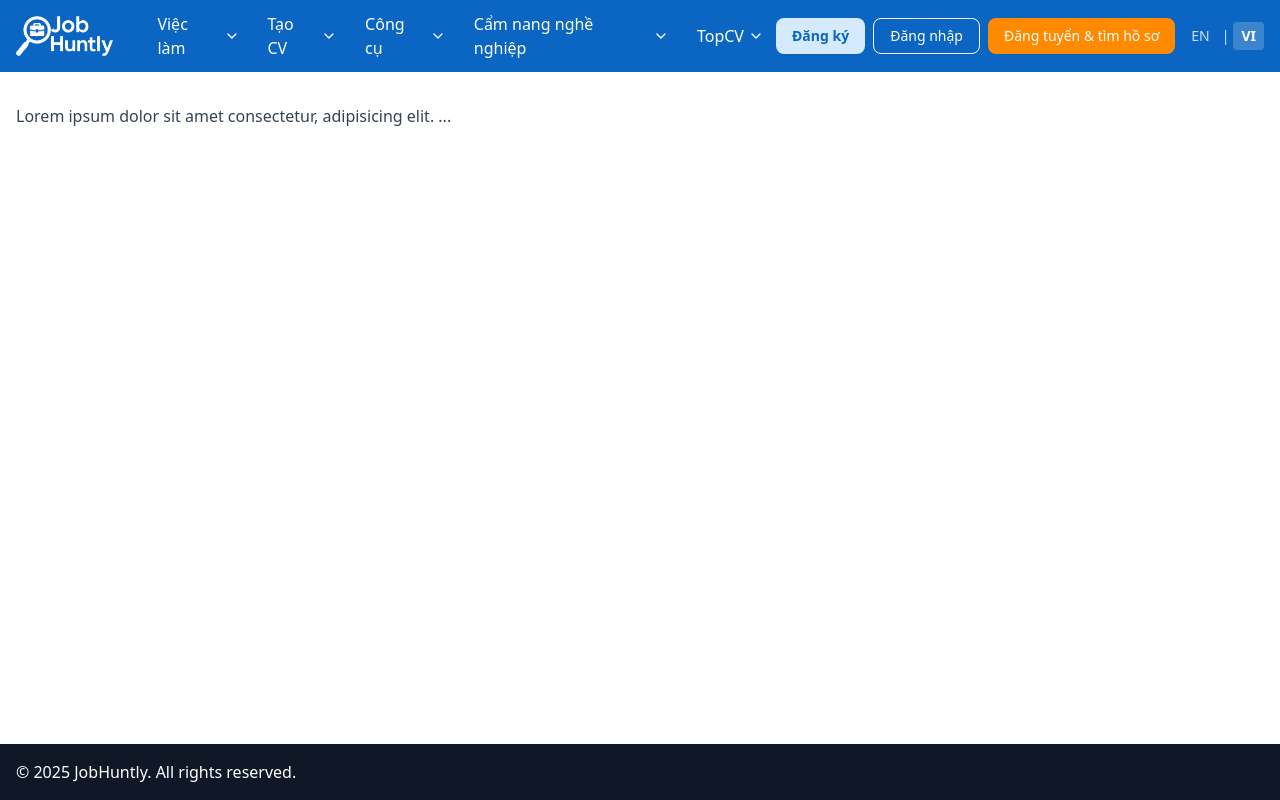
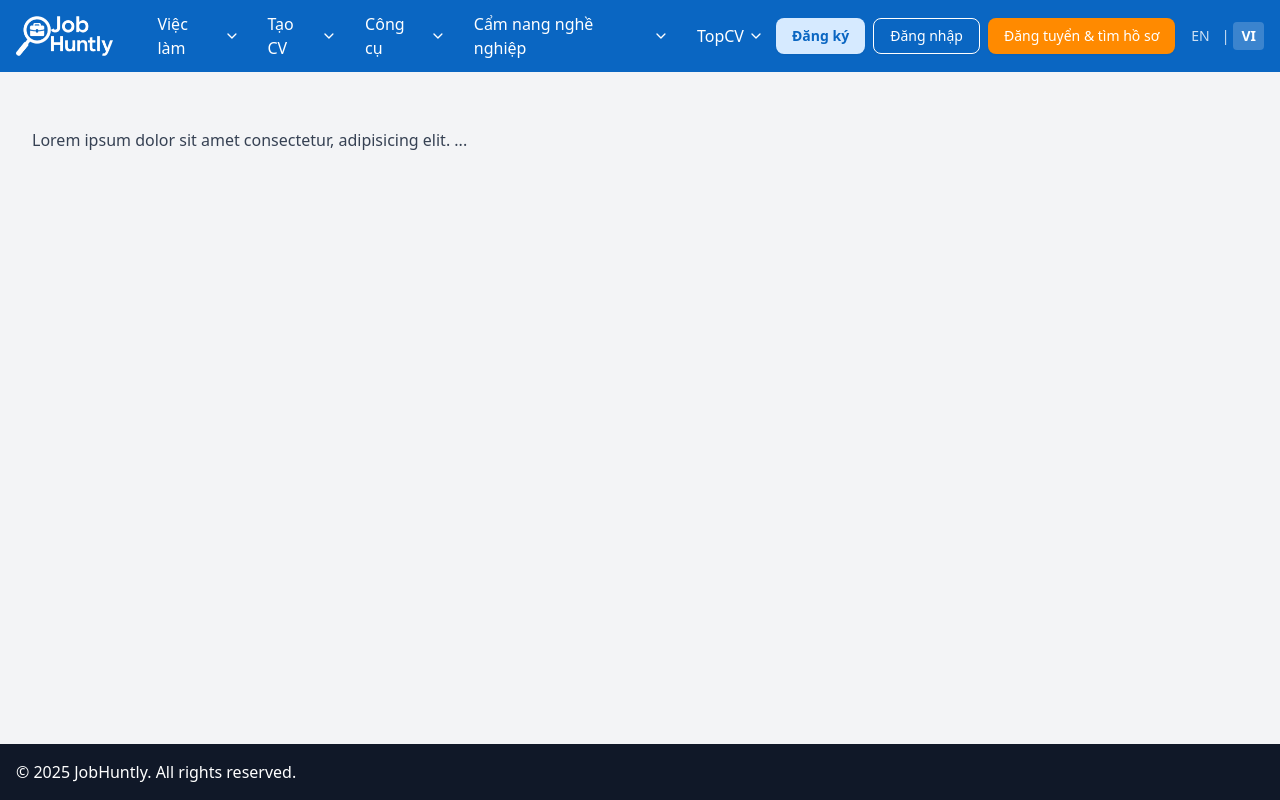
Before and after one commit to Group-3-KTC/job-huntly-user-app, a Next.js app: page / in a window 1280 px wide. Built offline with nearby package versions, Linux system fonts and the light colour scheme.

Commit message:
create layout

```diff
--- a/src/app/layout.jsx
+++ b/src/app/layout.jsx
@@ -1,14 +1,18 @@
-import { Footer } from "@/components/layout/Footer";
-import { Header } from "@/components/layout/Header";
+import ClientLayout from "@/layout/ClientLayout";
 import "@/styles/globals.css";
 
 export default function RootLayout({ children }) {
   return (
-    <html lang="en">
-      <body className="antialiased flex flex-col min-h-screen">
-        <Header />
-        <main className="flex-grow">{children}</main>
-        <Footer />
+    <html lang="vi">
+      <head>
+        <meta charSet="UTF-8" />
+        <meta httpEquiv="X-UA-Compatible" content="IE=edge" />
+        <link rel="icon" href="/img/client-fav.png" />
+      </head>
+      <body data-scrolling-animations="true">
+        <div className="sp-body ">
+          <ClientLayout>{children}</ClientLayout>
+        </div>
       </body>
     </html>
   );
--- /dev/null
+++ b/src/layout/ClientLayout.jsx
@@ -0,0 +1,14 @@
+import { Header } from "@/components/layout/Header";
+import { Footer } from "@/components/layout/Footer";
+
+export default function ClientLayout({ children }) {
+  return (
+    <div className="flex flex-col min-h-screen text-gray-900 bg-gray-100">
+      <Header />
+      <main className="flex-grow w-full px-4 py-6 mx-auto max-w-7xl">
+        {children}
+      </main>
+      <Footer />
+    </div>
+  );
+}
```
